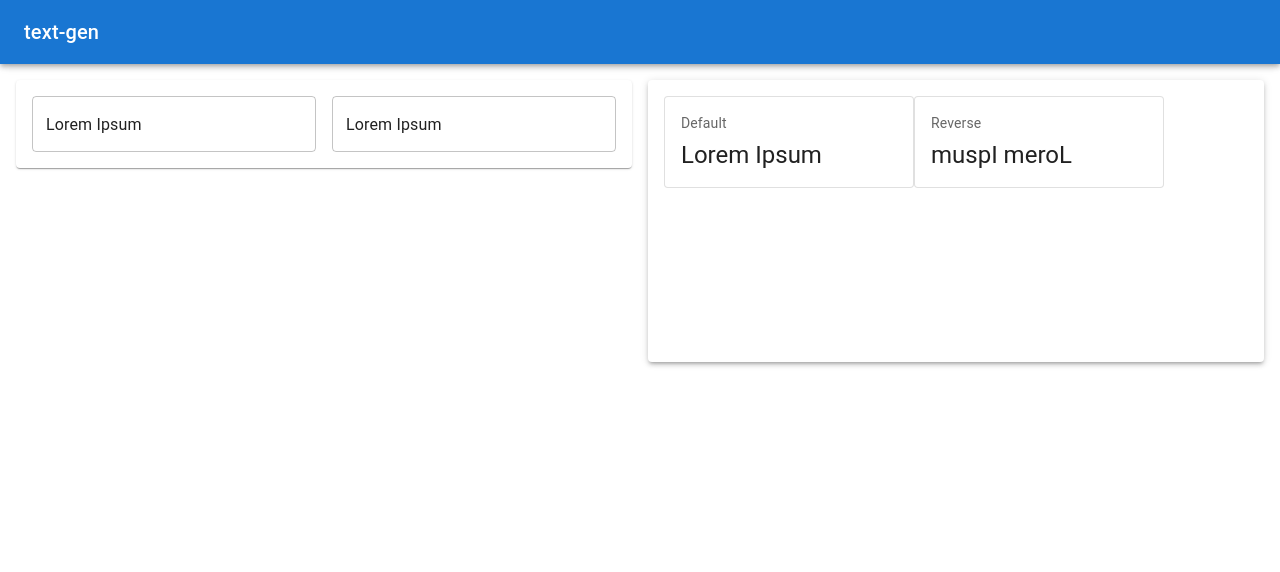
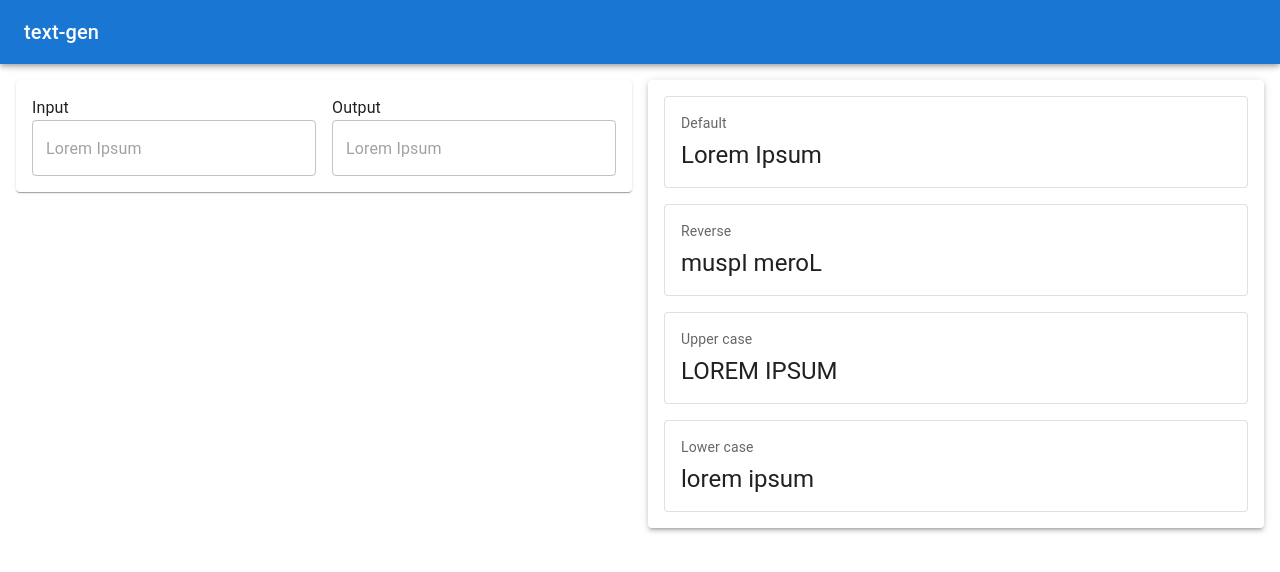
Before and after one commit to aysommer/text-gen, a React (Create React App) app: page / in a window 1280 px wide. Shown: the top 572 px of the page. Built offline with nearby package versions, Linux system fonts and the light colour scheme.

Commit message:
MobX mechs and some format algorithms.

```diff
--- a/src/App.tsx
+++ b/src/App.tsx
@@ -7,15 +7,10 @@ import {
 } from '@mui/material';
 import { InputController } from './components/input-contoller';
 import { TemplatesList } from './components/templates-list';
-import { useState } from 'react';
-import { DEFAULT_TYPE } from './constants';
-import type { TemplateType } from './types';
 
 import './App.css';
 
 const App = () => {
-   const [template, setTemplate] = useState<TemplateType>(DEFAULT_TYPE);
-
    return (
       <Box sx={{ display: 'flex' }}>
          <Box component='header'>
@@ -39,10 +34,10 @@ const App = () => {
                alignItems="stretch"
                direction="row">
                <Grid item xs={6}>
-                  <InputController templateName={template} />
+                  <InputController />
                </Grid>
                <Grid item xs={6}>
-                  <TemplatesList setTemplate={setTemplate} />
+                  <TemplatesList />
                </Grid>
             </Grid>
          </Box>
--- a/src/components/input-contoller/InputController.tsx
+++ b/src/components/input-contoller/InputController.tsx
@@ -1,51 +1,46 @@
 import {
    Paper,
-   TextField
+   Stack,
+   TextField,
+   Typography
 } from '@mui/material'
-import { useState, ChangeEvent } from 'react'
+import { observer } from 'mobx-react-lite';
+import { ChangeEvent } from 'react'
 import { DEFAULT_TEXT } from '../../constants';
-import { TemplateType } from '../../types';
-import { reverse } from '../../utils'
+import { appStore } from '../../store';
 
-type InputControllerProps = {
-   templateName: TemplateType;
-}
-
-const InputController: React.FC<InputControllerProps> = ({ templateName }) => {
-   const [value, setValue] = useState<string>(DEFAULT_TEXT);
-   const [formattedValue, setFormattedValue] = useState<string>(DEFAULT_TEXT);
-
-   const handleChangeValue = ({ target }: ChangeEvent<HTMLTextAreaElement>) => {
-      setValue(target.value)
-
-      const format = {
-         Default: () => setFormattedValue(target.value),
-         Reverse: () => setFormattedValue(reverse(target.value))
-      }[templateName];
-
-      format();
+const InputController = observer(() => {
+   const handleChangeValue = ({ target: { value } }: ChangeEvent<HTMLTextAreaElement>) => {
+      appStore.value = value;
+      appStore.format(value, appStore.templateType);
    };
 
    return (
       <Paper sx={{ display: 'flex', padding: 2 }}>
+         <Stack width='50%'>
+            <Typography>Input</Typography>
             <TextField
                sx={{ width: '100%', marginRight: 2 }}
                id="outlined-multiline-static"
                multiline
                onChange={handleChangeValue}
                placeholder={DEFAULT_TEXT}
-            value={value}
+               value={appStore.value}
             />
+         </Stack>
+         <Stack width='50%' marginLeft={2}>
+            <Typography>Output</Typography>
             <TextField
                sx={{ width: '100%' }}
                id="outlined-multiline-static"
                multiline
-            onChange={handleChangeValue}
+               aria-readonly={true}
                placeholder={DEFAULT_TEXT}
-            value={formattedValue}
+               value={appStore.formattedValue}
             />
+         </Stack>
       </Paper>
    )
-}
+});
 
 export default InputController;
--- a/src/components/templates-list/TemplateItem.tsx
+++ b/src/components/templates-list/TemplateItem.tsx
@@ -5,32 +5,31 @@ import {
    CardContent,
    Typography
 } from "@mui/material";
+import { observer } from "mobx-react-lite";
 import React from "react";
+import { appStore } from "../../store";
 import type { TemplateExample, TemplateType } from "../../types";
-import { SetTemplate } from "./TemplatesList";
 
 type TemplateItemProps = {
-   type: TemplateType;
+   templateType: TemplateType;
    example: TemplateExample;
-   setTemplate: SetTemplate;
 }
 
-const TemplateItem: React.FC<TemplateItemProps> = ({
-   type,
-   example,
-   setTemplate
+const TemplateItem: React.FC<TemplateItemProps> = observer(({
+   templateType,
+   example
 }) => {
    const handleClick = () => {
-      setTemplate(type);
+      appStore.setTemplateType(templateType);
    }
 
    return (
-      <Box sx={{ minWidth: 250, minHeight: 250 }}>
+      <Box>
          <Card variant="outlined">
             <CardActionArea onClick={handleClick}>
                <CardContent>
                   <Typography sx={{ fontSize: 14 }} color="text.secondary" gutterBottom>
-                     {type}
+                     {templateType}
                   </Typography>
                   <Typography variant="h5" component="div">
                      {example}
@@ -40,6 +39,6 @@ const TemplateItem: React.FC<TemplateItemProps> = ({
          </Card>
       </Box>
    );
-}
+});
 
 export default React.memo(TemplateItem);
--- a/src/components/templates-list/TemplatesList.tsx
+++ b/src/components/templates-list/TemplatesList.tsx
@@ -6,24 +6,17 @@ import { TEMPLATES } from "../../constants";
 import { TemplateType } from "../../types";
 import TemplateItem from "./TemplateItem";
 
-export type SetTemplate = React.Dispatch<React.SetStateAction<TemplateType>>;
-
-type TemplatesListProps = {
-   setTemplate: SetTemplate;
-}
-
 const TEMPLATES_TYPES = Object.keys(TEMPLATES) as TemplateType[];
 
-const TemplatesList: React.FC<TemplatesListProps> = ({ setTemplate }) => {
+const TemplatesList = () => {
    return (
       <Paper elevation={3} sx={{ padding: 2 }}>
-         <Stack direction='row'>
+         <Stack spacing={2}>
             {TEMPLATES_TYPES.map((type, i) => (
                <TemplateItem
                   key={i}
-                  type={type}
+                  templateType={type}
                   example={TEMPLATES[type]}
-                  setTemplate={setTemplate}
                />
             ))}
          </Stack>
--- a/src/constants.ts
+++ b/src/constants.ts
@@ -3,5 +3,7 @@ export const DEFAULT_TYPE = 'Default';
 
 export const TEMPLATES = {
    [DEFAULT_TYPE]: 'Lorem Ipsum',
-   Reverse: 'muspI meroL'
+   Reverse: 'muspI meroL',
+   'Upper case': 'LOREM IPSUM',
+   'Lower case': 'lorem ipsum'
 };
--- /dev/null
+++ b/src/store/App.ts
@@ -0,0 +1,33 @@
+import { makeAutoObservable } from "mobx";
+import { DEFAULT_TYPE } from "../constants";
+import { TemplateType } from "../types";
+import { lowerCase, reverse, upperCase } from "../utils";
+
+class AppStore {
+   public value: string = '';
+   public formattedValue: string = '';
+   public templateType: TemplateType = DEFAULT_TYPE;
+
+   constructor() {
+      makeAutoObservable(this);
+   }
+
+   public setTemplateType = (templateType: TemplateType) => {
+      this.templateType = templateType;
+
+      this.format(this.value, templateType);
+   }
+
+   public format = (value: string, templateType: TemplateType): void => {
+      switch (templateType) {
+         case 'Default': this.formattedValue = value; break;
+         case 'Reverse': this.formattedValue = reverse(value); break;
+         case 'Upper case': this.formattedValue = upperCase(value); break;
+         case 'Lower case': this.formattedValue = lowerCase(value); break;
+      }
+   }
+}
+
+const appStore = new AppStore();
+
+export default appStore;
--- /dev/null
+++ b/src/store/index.ts
@@ -0,0 +1,5 @@
+import appStore from './App';
+
+export {
+   appStore
+};
--- a/src/utils/index.ts
+++ b/src/utils/index.ts
@@ -1,5 +1,9 @@
 import reverse from "./reverse";
+import upperCase from "./upperCase";
+import lowerCase from "./lowerCase";
 
 export {
-   reverse
+   reverse,
+   upperCase,
+   lowerCase
 };
--- /dev/null
+++ b/src/utils/lowerCase.ts
@@ -0,0 +1,9 @@
+const lowerCase = (value: string): string => {
+   if (value.length <= 1) {
+      return value;
+   }
+
+   return value.toLowerCase();
+}
+
+export default lowerCase;
--- /dev/null
+++ b/src/utils/upperCase.ts
@@ -0,0 +1,9 @@
+const upperCase = (value: string): string => {
+   if (value.length <= 1) {
+      return value;
+   }
+
+   return value.toUpperCase();
+}
+
+export default upperCase;
```
Lines whose indentation alone changed are shown as unchanged.
